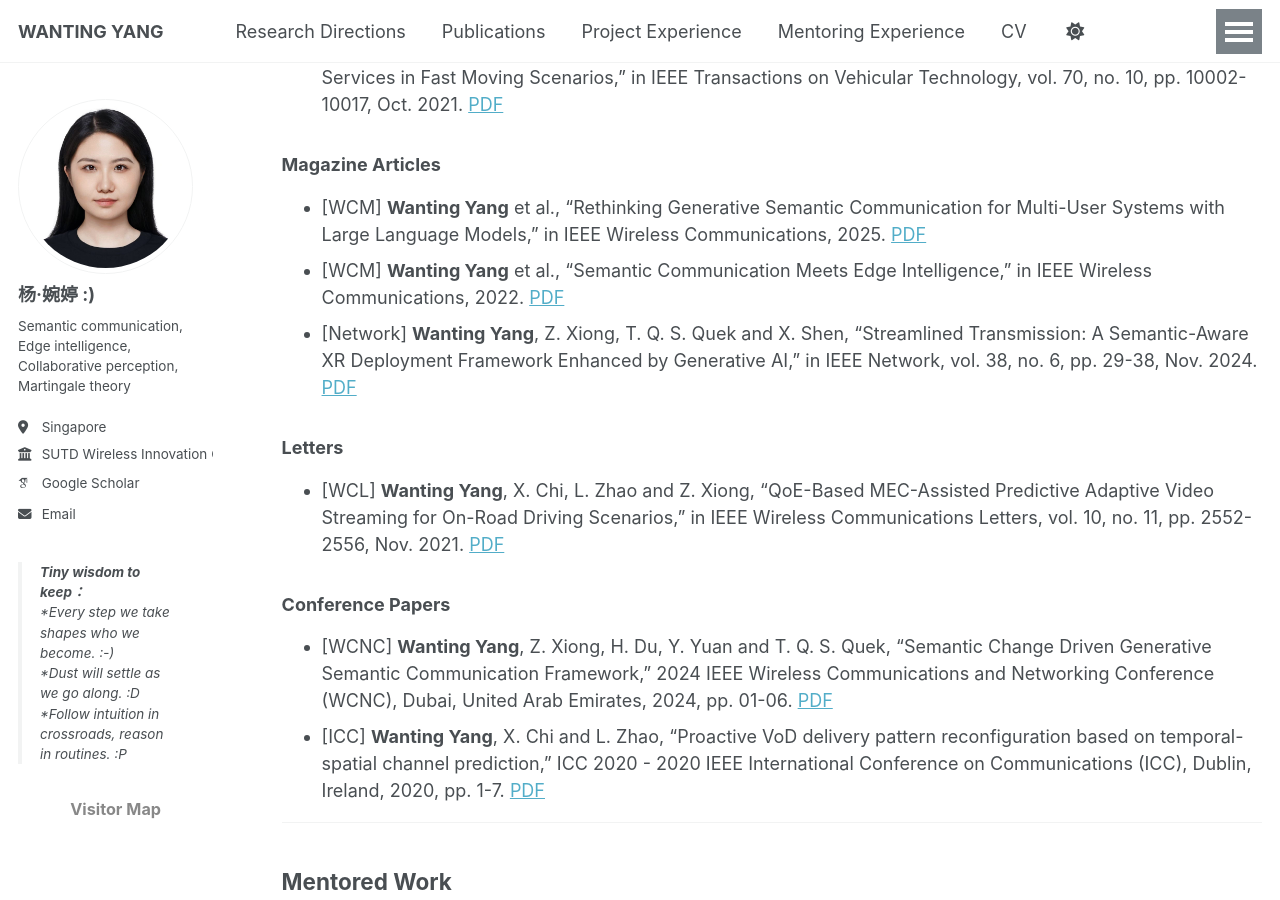
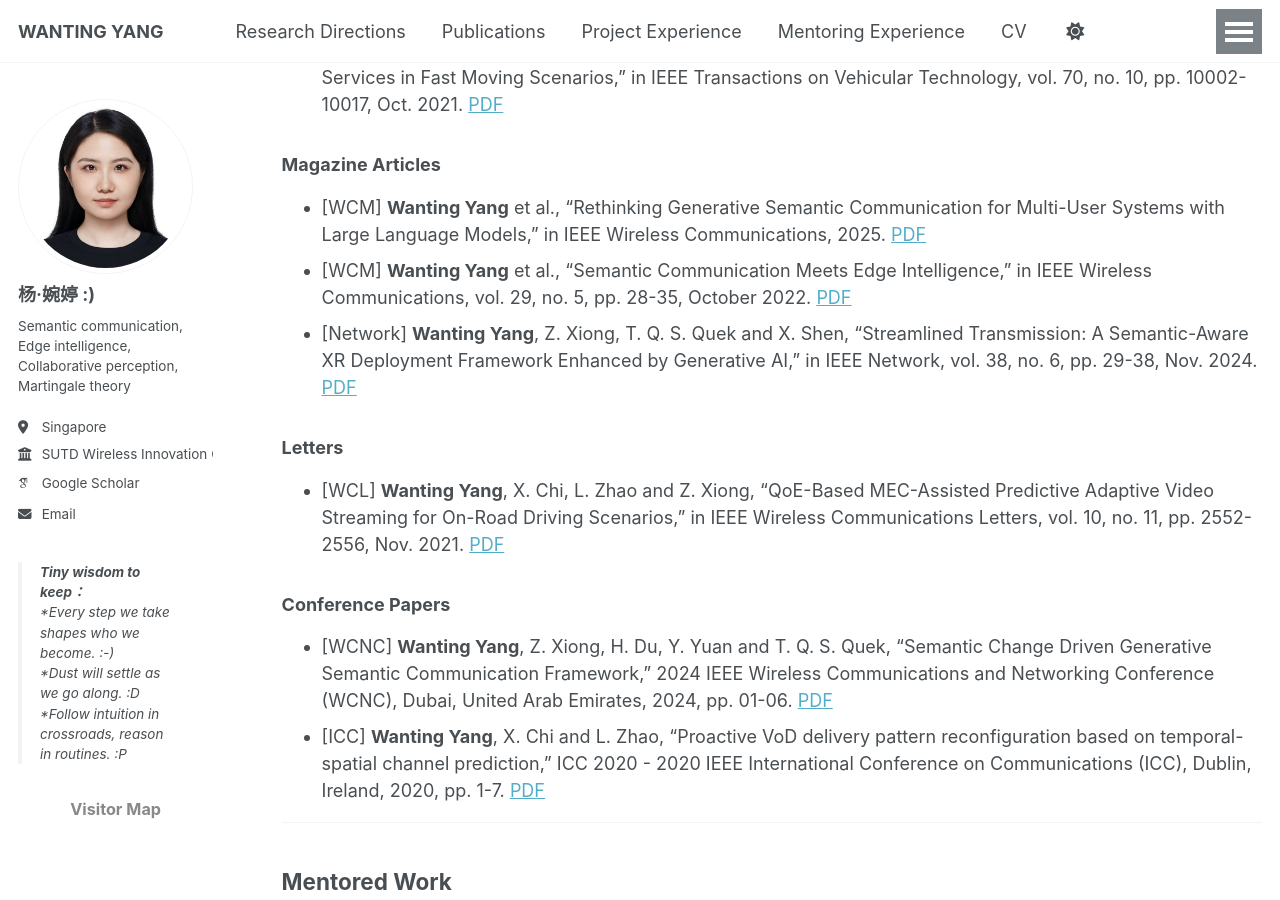
Before and after one commit to wty2011jl/wty2011jl.github.io, a Jekyll site: the page built from _pages/publications.md, in a window 1280 px wide and 900 px high, scrolled down 709 px. Built offline with Jekyll 4.4.1, drawn with Linux system fonts in a browser that asks for light colours; some web fonts are replaced; a script that is not in the unit is left out.

Commit message:
Update publications.md

```diff
--- a/_pages/publications.md
+++ b/_pages/publications.md
@@ -24,7 +24,7 @@ For more, see [📚 Google Scholar](https://scholar.google.com/citations?hl=zh-C
 ###  Magazine Articles
 
 - [WCM] **Wanting Yang** et al., "Rethinking Generative Semantic Communication for Multi-User Systems with Large Language Models," in IEEE Wireless Communications, 2025. [PDF](https://ieeexplore.ieee.org/stamp/stamp.jsp?tp=&arnumber=10972177)
-- [WCM] **Wanting Yang** et al., "Semantic Communication Meets Edge Intelligence," in IEEE Wireless Communications, 2022. [PDF](/files/Semantic%20Communication%20Meets%20Edge%20Intelligence.pdf)
+- [WCM] **Wanting Yang** et al., "Semantic Communication Meets Edge Intelligence," in IEEE Wireless Communications, vol. 29, no. 5, pp. 28-35, October 2022. [PDF](/files/Semantic%20Communication%20Meets%20Edge%20Intelligence.pdf)
 - [Network] **Wanting Yang**, Z. Xiong, T. Q. S. Quek and X. Shen, "Streamlined Transmission: A Semantic-Aware XR Deployment Framework Enhanced by Generative AI," in IEEE Network, vol. 38, no. 6, pp. 29-38, Nov. 2024. [PDF](https://ieeexplore.ieee.org/stamp/stamp.jsp?tp=&arnumber=10557693)
 
 ### Letters
```
